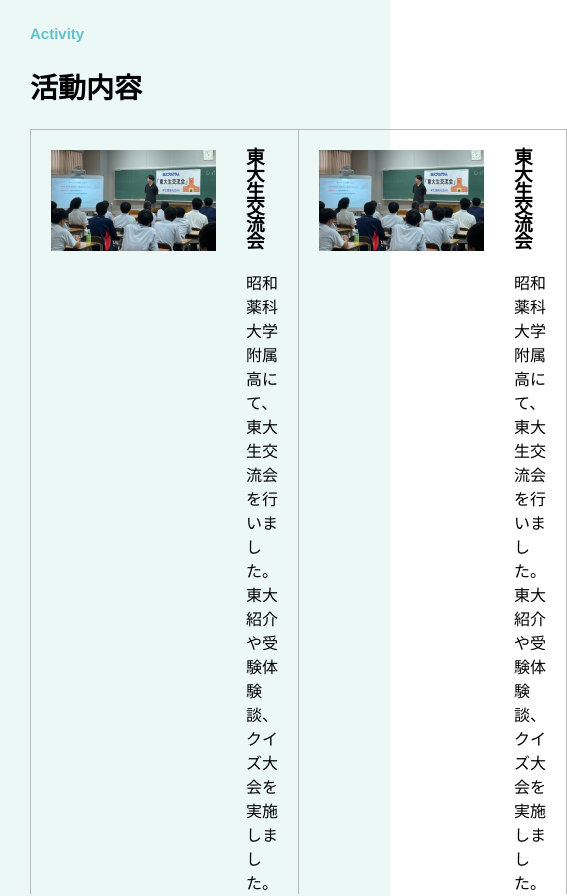
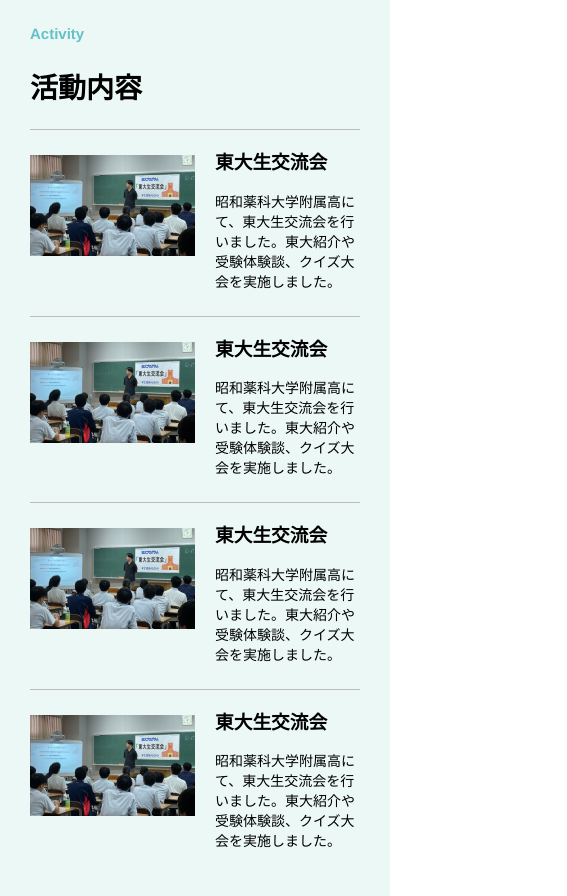
Before and after one commit to ReoYabiku/aloha-hp-next, a Next.js app: page /introduction in a window 390 px wide. Shown: the part 1280-2176 px from the top of the page, 567 px wide, since content can reach past the window. Built offline with nearby package versions, Linux system fonts and the light colour scheme.

Commit message:
introduction内のactivityをスマホに対応

```diff
--- a/app/introduction/ActivePair.module.css
+++ b/app/introduction/ActivePair.module.css
@@ -40,3 +40,51 @@
 .text {
   margin-bottom: 0;
 }
+
+@media screen and (min-width: 481px) and (max-width: 959px) {
+  .flex {
+    display: block;
+    margin-bottom: 0;
+  }
+
+  .borderL {
+    padding: 20px;
+
+    border-right: none;
+    border-left: none;
+  }
+
+  .borderR {
+    padding: 20px;
+
+    border-right: none;
+  }
+}
+
+@media screen and (max-width: 480px) {
+  .flex {
+    display: block;
+    margin-bottom: 0;
+  }
+
+  .borderL {
+    padding: 25px 0;
+
+    border-right: none;
+    border-left: none;
+  }
+
+  .borderR {
+    padding: 25px 0;
+
+    border-right: none;
+  }
+
+  .contents {
+    padding-left: 20px;
+  }
+
+  .text {
+    font-size: 14px;
+  }
+}
```
